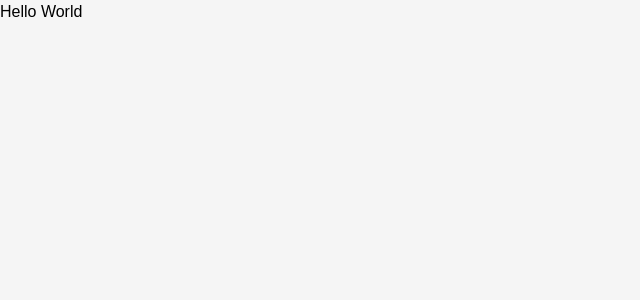
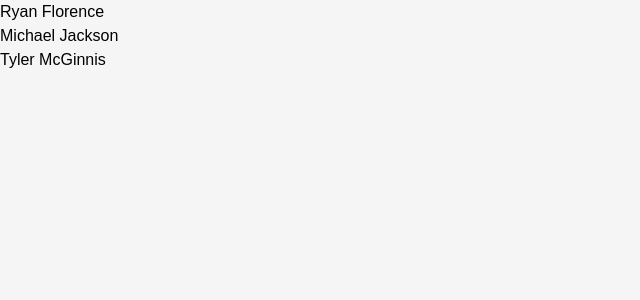
Before and after one commit to Igor333m/ReactContacts, a React (Create React App) app: page / in a window 1280 px wide. Shown: the top 300 px of the page, without its empty margins (0-640 px from the left). Built offline with nearby package versions, Linux system fonts and the light colour scheme.

Commit message:
Add contacts component

```diff
--- a/src/App.js
+++ b/src/App.js
@@ -1,13 +1,35 @@
 import React, { Component } from 'react';
+import ListContacts from "./ListContacts";
+
+const contacts = [
+  {
+    "id": "ryan",
+    "name": "Ryan Florence",
+    "email": "ryan@reacttraining.com",
+    "avatarURL": "http://localhost:5001/ryan.jpg"
+  },
+  {
+    "id": "michael",
+    "name": "Michael Jackson",
+    "email": "michael@reacttraining.com",
+    "avatarURL": "http://localhost:5001/michael.jpg"
+  },
+  {
+    "id": "tyler",
+    "name": "Tyler McGinnis",
+    "email": "tyler@reacttraining.com",
+    "avatarURL": "http://localhost:5001/tyler.jpg"
+  }
+];
 
 class App extends Component {
-  render() {
-    return (
-      <div>
-        Hello World
-      </div>
-    )
-  }
+	render(){
+		return(
+			<div>
+		  	<ListContacts contacts={contacts} />
+		  </div>
+		)
+	}
 }
 
 export default App;
--- /dev/null
+++ b/src/ListContacts.js
@@ -0,0 +1,19 @@
+import React, {Component} from "react";
+
+/*
+*	Component that lists our contacts
+*/
+class ListContacts extends Component {
+	render() {
+		console.log("Props", this.props)
+    return (
+      <ol className="contact-list">
+      	{this.props.contacts.map(contacts => {
+      			return <li>{contacts.name}</li>;
+      	})}
+      </ol>
+    )
+  }
+}
+
+export default ListContacts;
```
